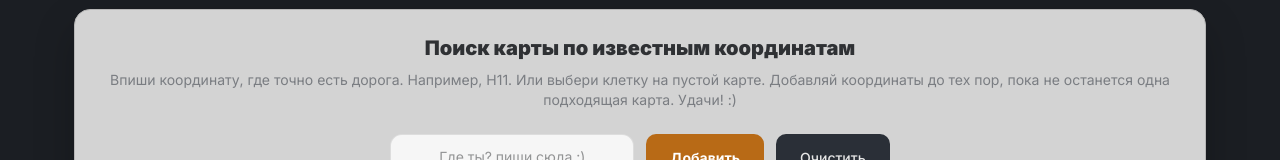
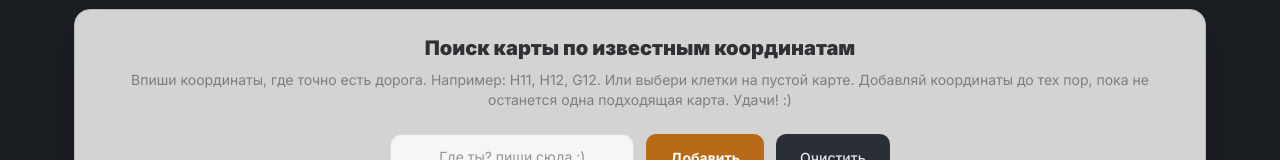
Before and after one commit to reverie-w-sh/dm-portal, a Next.js app: page /dom-boli in a window 1280 px wide. Both pictures are taken after a click on the button "В КП? Найди свою карту". Shown: the part 246-406 px from the top of the page. Built offline with nearby package versions, Linux system fonts and the light colour scheme.

Commit message:
Update page.tsx

```diff
--- a/src/app/dom-boli/page.tsx
+++ b/src/app/dom-boli/page.tsx
@@ -180,6 +180,14 @@ export default function DimBoliPage() {
       if (exists) return current;
       return [...current, parsed];
     });
+  };
+
+  const addCoords = (text: string) => {
+    text
+      .toUpperCase()
+      .split(/[\s,;]+/)
+      .filter(Boolean)
+      .forEach(addCoord);
 
     setCoordInput("");
   };
@@ -247,8 +255,9 @@ export default function DimBoliPage() {
             </h2>
 
             <p className="text-ink-muted text-sm text-center mb-6">
-              Впиши координату, где точно есть дорога. Например, H11. Или выбери
-              клетку на пустой карте. Добавляй координаты до тех пор, пока не останется одна подходящая карта. Удачи! :)
+              Впиши координаты, где точно есть дорога. Например: H11, H12, G12.
+              Или выбери клетки на пустой карте. Добавляй координаты до тех пор,
+              пока не останется одна подходящая карта. Удачи! :)
             </p>
 
             <div className="flex flex-col sm:flex-row gap-3 justify-center mb-6">
@@ -256,7 +265,7 @@ export default function DimBoliPage() {
                 value={coordInput}
                 onChange={(e) => setCoordInput(e.target.value)}
                 onKeyDown={(e) => {
-                  if (e.key === "Enter") addCoord(coordInput);
+                  if (e.key === "Enter") addCoords(coordInput);
                 }}
                 placeholder="Где ты? пиши сюда :)"
                 className="px-4 py-3 rounded-xl bg-white/80 text-ink outline-none border border-black/10 text-center normal-case text-sm"
@@ -264,7 +273,7 @@ export default function DimBoliPage() {
 
               <button
                 className="btn-primary"
-                onClick={() => addCoord(coordInput)}
+                onClick={() => addCoords(coordInput)}
               >
                 Добавить
               </button>
```
